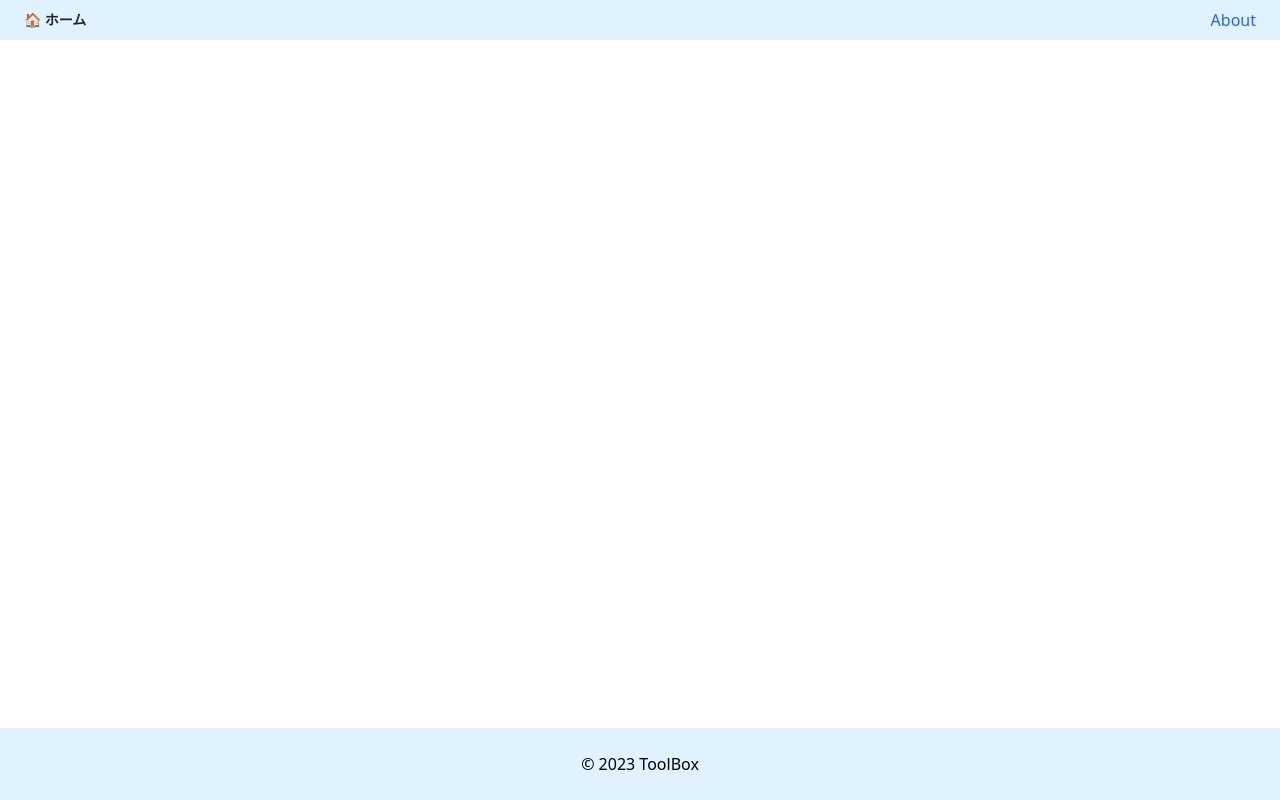
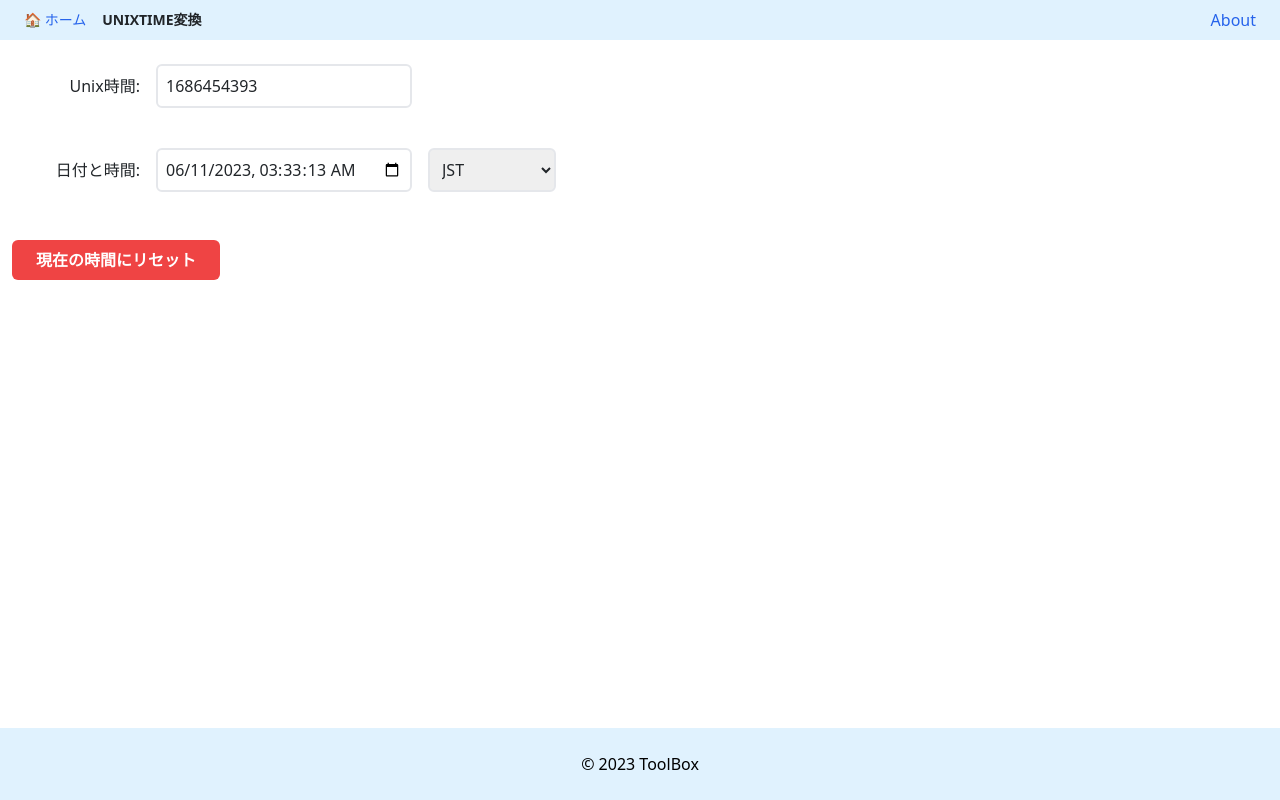
Before and after one commit to foresukecom/toolbox, a Vue app: page /unix-time-converter in a window 1280 px wide. Built offline with nearby package versions, Linux system fonts and the light colour scheme; no server answers.

Commit message:
feat: unixtime変換

```diff
--- a/src/components/Header.vue
+++ b/src/components/Header.vue
@@ -46,7 +46,8 @@ export default {
         { path: '/regex-tester', text: '正規表現テスター' },
         { path: '/template-base-random-generator', text: 'ランダム文字列生成' },
         { path: '/uuid-generator', text: 'UUID生成' },
-        { path: '/text-counter', text: '文字数カウンター' }
+        { path: '/text-counter', text: '文字数カウンター' },
+        { path: '/unix-time-converter', text: 'UNIXTIME変換' }
       ];
 
       const currentPage = pages.find(page => page.path === route.path);
--- a/src/router/index.js
+++ b/src/router/index.js
@@ -18,6 +18,7 @@ import RegexTester from '../views/RegexTester.vue';
 import TemplateBasedRandomGenerator from '../views/TemplateBasedRandomGenerator.vue'
 import UUIDGenerator from '../views/UUIDGenerator.vue';
 import TextCounter from '../views/TextCounter.vue';
+import UnixTimeXonverter from '../views/UnixTimeConverter.vue';
 
 const routes = [
   {
@@ -115,6 +116,11 @@ const routes = [
     name: "text-counter",
     component: TextCounter,
   },
+  {
+    path: "/unix-time-converter",
+    name: "unix-time-converter",
+    component: UnixTimeXonverter,
+  },
 ];
 
 const router = createRouter({
--- a/src/views/HomePage.vue
+++ b/src/views/HomePage.vue
@@ -126,6 +126,11 @@ export default {
               image: '/images/pc_images_017.png',
               route: 'time-progress',
             },
+            {
+              title: 'UNIXTIME変換',
+              image: '/images/pc_images_018.png',
+              route: 'unix-time-converter',
+            },
           ],
         },
       ]
--- /dev/null
+++ b/src/views/UnixTimeConverter.vue
@@ -0,0 +1,65 @@
+<template>
+  <div class="container mx-auto">
+    <!-- unixtimeの入力 -->
+    <div class="flex items-center mb-6">
+      <label class="w-32 text-right mr-4">Unix時間:</label>
+      <input class="border-2 border-gray-200 p-2 rounded w-64" v-model="unixtime" type="text" placeholder="Unixtime" @input="updateReadable">
+    </div>
+
+    <!-- YYYY-MM-DD HH:MM:SS形式の入力とTimezone selection -->
+    <div class="flex items-center mb-6 mt-10">
+      <label class="w-32 text-right mr-4">日付と時間:</label>
+      <input class="border-2 border-gray-200 p-2 rounded w-64" v-model="readable" type="datetime-local" placeholder="YYYY-MM-DD HH:MM:SS" @input="updateUnixtime">
+      <select v-model="timezone" class="ml-4 border-2 border-gray-200 p-2 rounded w-32">
+        <option value="jst">JST</option>
+        <option value="utc">UTC</option>
+      </select>
+    </div>
+
+    <!-- Reset button -->
+    <button class="bg-red-500 hover:bg-red-700 text-white font-bold py-2 px-4 rounded mt-4" @click="resetTime">現在の時間にリセット</button>
+  </div>
+</template>
+
+<script>
+export default {
+  data() {
+    return {
+      unixtime: Math.floor(Date.now() / 1000),
+      readable: new Date().toISOString().replace('T', ' ').substring(0, 19),
+      timezone: 'jst'
+    }
+  },
+  methods: {
+    updateReadable() {
+      if (this.unixtime) {
+        let date = new Date(this.unixtime * 1000);
+        if (this.timezone === 'jst') {
+          date.setHours(date.getHours() + 9);
+        }
+        this.readable = date.toISOString().replace('T', ' ').substring(0, 19);
+      } else {
+        this.readable = '';
+      }
+    },
+    updateUnixtime() {
+      if (this.readable) {
+        let date = new Date(this.readable);
+        if (this.timezone === 'jst') {
+          date.setHours(date.getHours() - 9);
+        }
+        this.unixtime = Math.floor(date.getTime() / 1000);
+      } else {
+        this.unixtime = '';
+      }
+    },
+    resetTime() {
+      this.unixtime = Math.floor(Date.now() / 1000);
+      this.updateReadable();
+    }
+  }
+}
+</script>
+
+<style scoped>
+</style>
```
